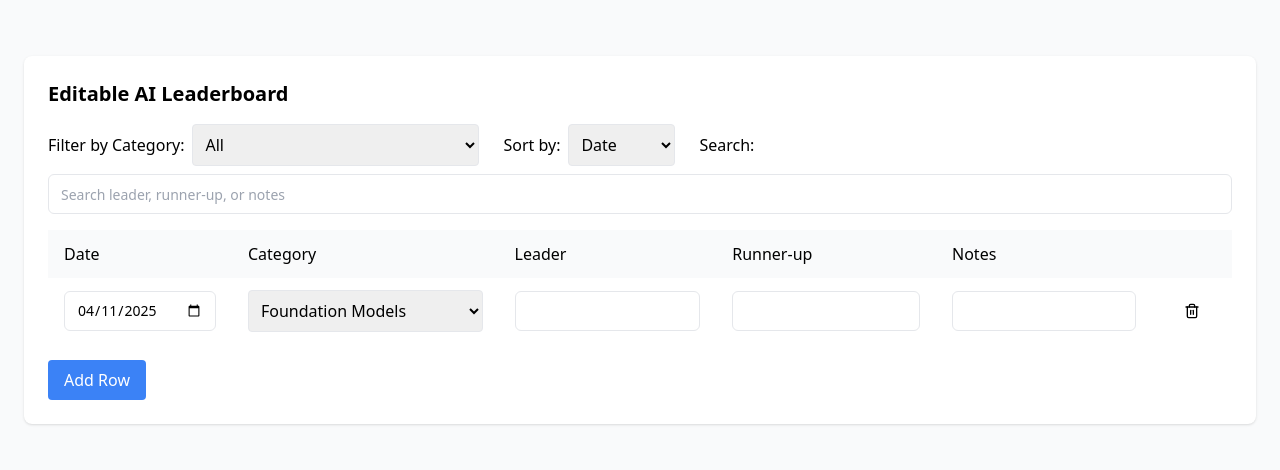
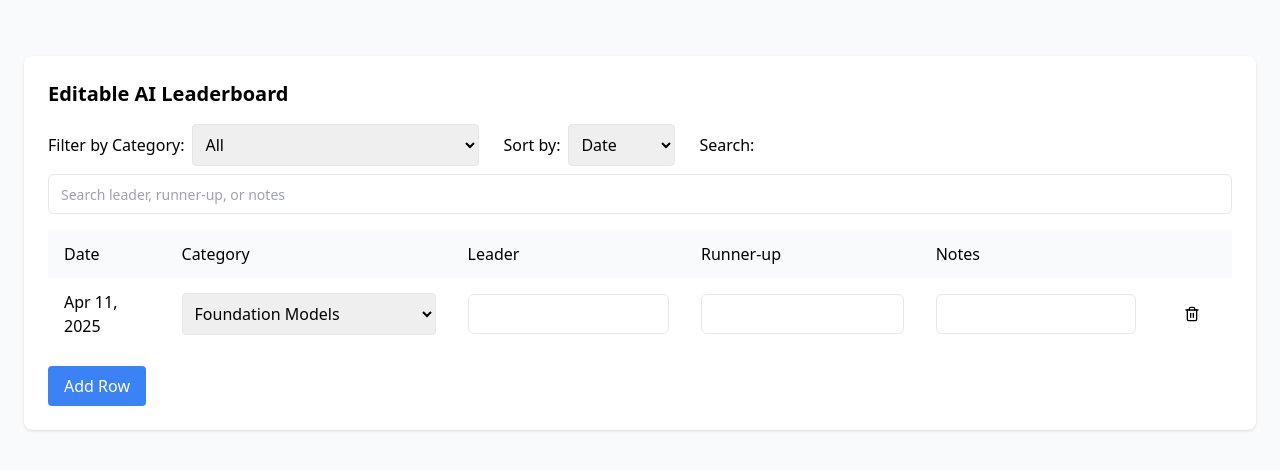
Before and after one commit to leapfrog-saugat/leaderboard-app, a React (Vite) app: page / in a window 1280 px wide. Shown: the top 470 px of the page. Built offline with nearby package versions, Linux system fonts and the light colour scheme.

Commit message:
Update date column to support date-time with improved formatting

```diff
--- a/src/pages/AIDashboard.jsx
+++ b/src/pages/AIDashboard.jsx
@@ -27,6 +27,19 @@ const categories = [
 
 const generateId = () => '_' + Math.random().toString(36).substr(2, 9);
 
+const formatDate = (date) => {
+  return new Intl.DateTimeFormat('en-US', {
+    year: 'numeric',
+    month: 'short',
+    day: 'numeric',
+  }).format(new Date(date));
+};
+
+const formatDateTime = (date) => {
+  const d = new Date(date);
+  return d.toISOString().slice(0, 16); // Format as YYYY-MM-DDThh:mm
+};
+
 export default function AIDashboard() {
   const [entries, setEntries] = useState(() => {
     const saved = localStorage.getItem('aiLeaderboardEntries');
@@ -48,6 +61,7 @@ export default function AIDashboard() {
   const [filterCategory, setFilterCategory] = useState('');
   const [sortBy, setSortBy] = useState('date');
   const [searchText, setSearchText] = useState('');
+  const [editingDateId, setEditingDateId] = useState(null);
 
   useEffect(() => {
     localStorage.setItem('aiLeaderboardEntries', JSON.stringify(entries));
@@ -87,6 +101,14 @@ export default function AIDashboard() {
     if (top > 3) return 'text-green-600 font-semibold';
     if (top > 1) return 'text-yellow-600';
     return 'text-black';
+  };
+
+  const handleDateClick = (id) => {
+    setEditingDateId(id);
+  };
+
+  const handleDateBlur = () => {
+    setEditingDateId(null);
   };
 
   const filteredEntries = entries.filter((entry) => {
@@ -157,12 +179,20 @@ export default function AIDashboard() {
             <TableBody>
               {sortedEntries.map((entry) => (
                 <TableRow key={entry.id}>
-                  <TableCell>
-                    <Input
-                      type='date'
-                      value={new Date(entry.date).toISOString().split('T')[0]}
-                      onChange={(e) => handleChange(entry.id, 'date', e.target.value)}
-                    />
+                  <TableCell onClick={() => handleDateClick(entry.id)}>
+                    {editingDateId === entry.id ? (
+                      <Input
+                        type='datetime-local'
+                        value={formatDateTime(entry.date)}
+                        onChange={(e) => handleChange(entry.id, 'date', e.target.value)}
+                        onBlur={handleDateBlur}
+                        autoFocus
+                      />
+                    ) : (
+                      <div className='cursor-pointer'>
+                        {formatDate(entry.date)}
+                      </div>
+                    )}
                   </TableCell>
                   <TableCell>
                     <select
```
